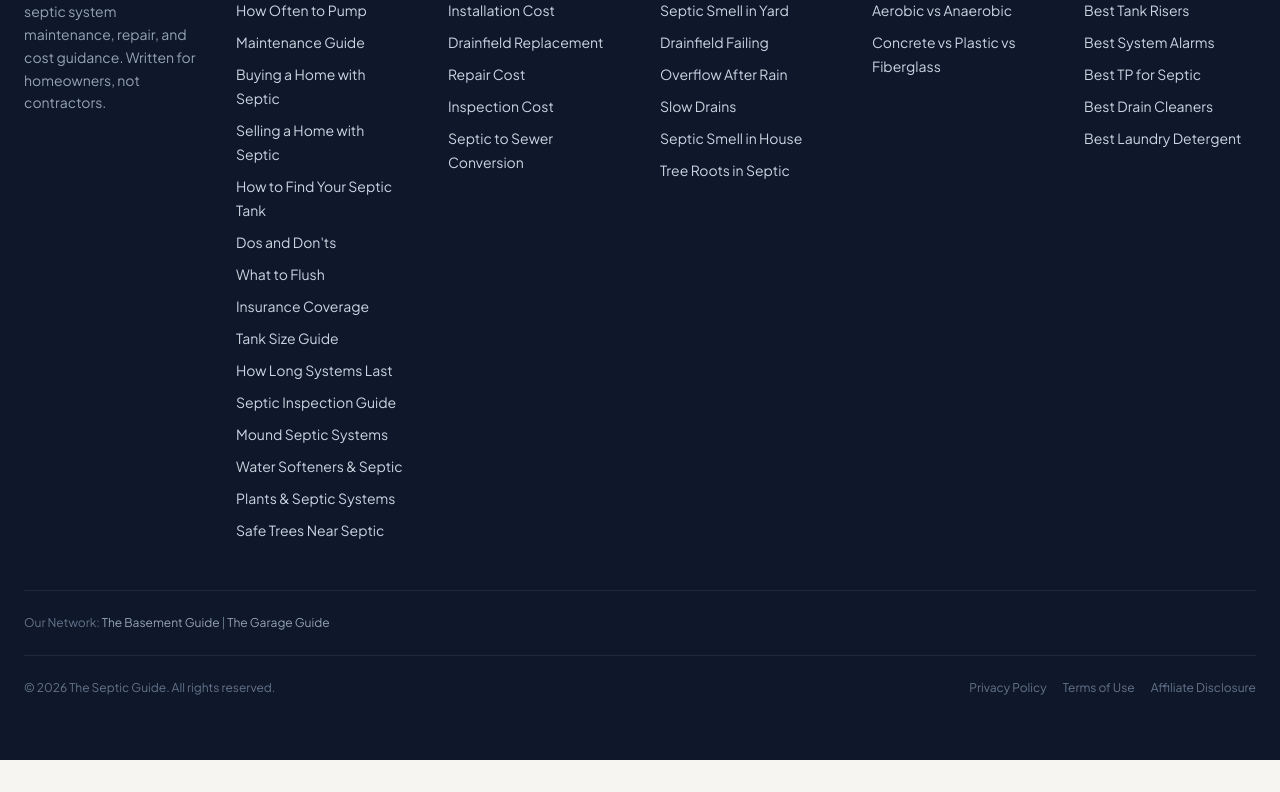
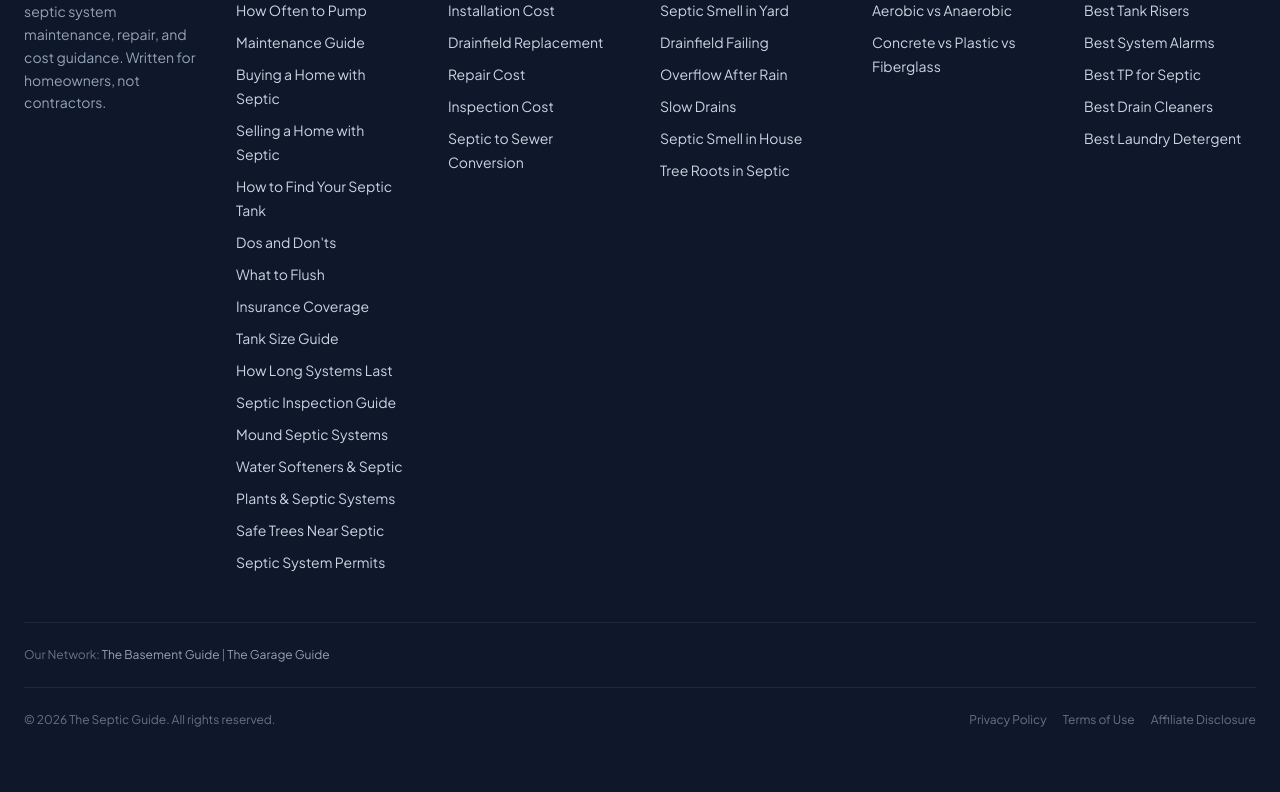
Before and after one commit to thebasementguide2026/theseptic.guide-, a Next.js app: page / in a window 1280 px wide. Shown: the part 7510-8302 px from the top of the page. Before the commit the page ends 8270 px from the top, so only its background shows below. Built offline with nearby package versions, Linux system fonts and the light colour scheme.

Commit message:
Add septic-system-permits to footer

```diff
--- a/components/Footer.tsx
+++ b/components/Footer.tsx
@@ -20,6 +20,7 @@ const footerSections = [
       { label: 'Water Softeners & Septic', href: '/guides/water-softener-septic-systems' },
       { label: 'Plants & Septic Systems', href: '/guides/plants-septic-system' },
       { label: 'Safe Trees Near Septic', href: '/guides/safe-trees-near-septic-system' },
+      { label: 'Septic System Permits', href: '/guides/septic-system-permits' },
     ],
   },
   {
```
